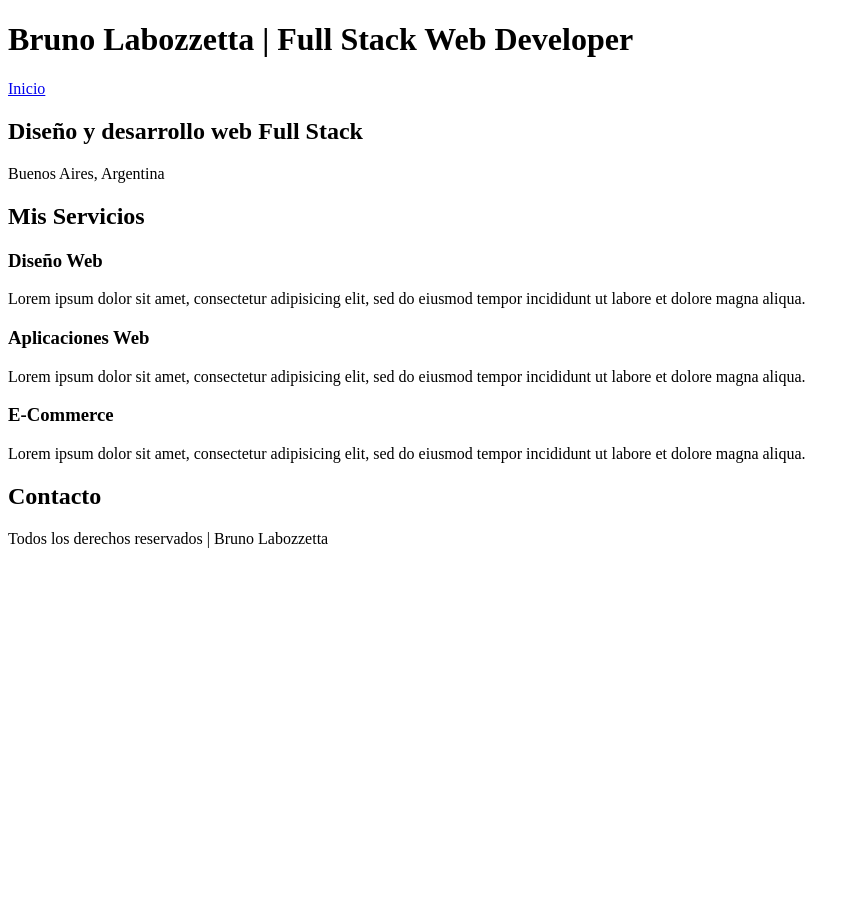
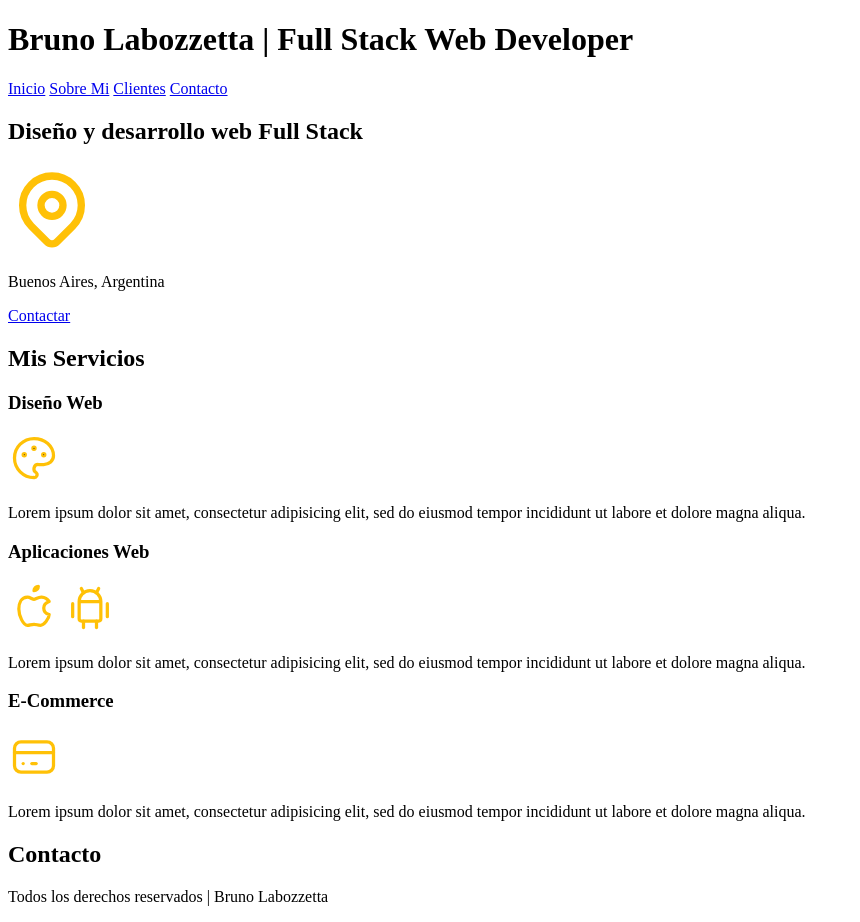
Before and after one commit to brunolabozzetta/freelancer, a plain HTML site: page index.html in a window 1280 px wide. Shown: the whole page, without its empty margins (0-860 px from the left). Before the commit the page ends 800 px from the top, so only its background shows below. Drawn offline with Linux system fonts and the light colour scheme.

Commit message:
avance en cambios

```diff
--- a/index.html
+++ b/index.html
@@ -19,12 +19,26 @@
 
 <nav>
   <a href="#">Inicio</a>
+  <a href="#">Sobre Mi</a>
+  <a href="#">Clientes</a>
+  <a href="#">Contacto</a>
 </nav>
+
+
 
 <section>
 
   <h2>Diseño y desarrollo web Full Stack</h2>
+  <p>
+      <svg xmlns="http://www.w3.org/2000/svg" class="icon icon-tabler icon-tabler-map-pin" width="88" height="88" viewBox="0 0 24 24" stroke-width="2" stroke="#FFC107" fill="none" stroke-linecap="round" stroke-linejoin="round">
+      <path stroke="none" d="M0 0h24v24H0z" fill="none"/>
+      <circle cx="12" cy="11" r="3" />
+      <path d="M17.657 16.657l-4.243 4.243a2 2 0 0 1 -2.827 0l-4.244 -4.243a8 8 0 1 1 11.314 0z" />
+      </svg>
+  </p>
   <p>Buenos Aires, Argentina</p>
+
+  <a href="#">Contactar</a>
 
 </section>
 
@@ -37,18 +51,58 @@
 <section>
 
   <h3>Diseño Web</h3>
+  <p>
+    <svg xmlns="http://www.w3.org/2000/svg" class="icon icon-tabler icon-tabler-palette" width="52" height="52" viewBox="0 0 24 24" stroke-width="1.5" stroke="#ffc107" fill="none" stroke-linecap="round" stroke-linejoin="round">
+    <path stroke="none" d="M0 0h24v24H0z" fill="none"/>
+    <path d="M12 21a9 9 0 1 1 0 -18a9 8 0 0 1 9 8a4.5 4 0 0 1 -4.5 4h-2.5a2 2 0 0 0 -1 3.75a1.3 1.3 0 0 1 -1 2.25" />
+    <circle cx="7.5" cy="10.5" r=".5" fill="currentColor" />
+    <circle cx="12" cy="7.5" r=".5" fill="currentColor" />
+    <circle cx="16.5" cy="10.5" r=".5" fill="currentColor" />
+    </svg>
+  </p>
   <p>Lorem ipsum dolor sit amet, consectetur adipisicing elit, sed do eiusmod tempor incididunt ut labore et dolore magna aliqua. </p>
 </section>
 
 <section>
 
   <h3>Aplicaciones Web</h3>
+  <p>
+    <svg xmlns="http://www.w3.org/2000/svg" class="icon icon-tabler icon-tabler-brand-apple" width="52" height="52" viewBox="0 0 24 24" stroke-width="1.5" stroke="#ffc107" fill="none" stroke-linecap="round" stroke-linejoin="round">
+      <path stroke="none" d="M0 0h24v24H0z" fill="none"/>
+      <path d="M9 7c-3 0 -4 3 -4 5.5c0 3 2 7.5 4 7.5c1.088 -.046 1.679 -.5 3 -.5c1.312 0 1.5 .5 3 .5s4 -3 4 -5c-.028 -.01 -2.472 -.403 -2.5 -3c-.019 -2.17 2.416 -2.954 2.5 -3c-1.023 -1.492 -2.951 -1.963 -3.5 -2c-1.433 -.111 -2.83 1 -3.5 1c-.68 0 -1.9 -1 -3 -1z" />
+      <path d="M12 4a2 2 0 0 0 2 -2a2 2 0 0 0 -2 2" />
+    </svg>
+
+
+    <svg xmlns="http://www.w3.org/2000/svg" class="icon icon-tabler icon-tabler-brand-android" width="52" height="52" viewBox="0 0 24 24" stroke-width="1.5" stroke="#ffc107" fill="none" stroke-linecap="round" stroke-linejoin="round">
+      <path stroke="none" d="M0 0h24v24H0z" fill="none"/>
+      <line x1="4" y1="10" x2="4" y2="16" />
+      <line x1="20" y1="10" x2="20" y2="16" />
+      <path d="M7 9h10v8a1 1 0 0 1 -1 1h-8a1 1 0 0 1 -1 -1v-8a5 5 0 0 1 10 0" />
+      <line x1="8" y1="3" x2="9" y2="5" />
+      <line x1="16" y1="3" x2="15" y2="5" />
+      <line x1="9" y1="18" x2="9" y2="21" />
+      <line x1="15" y1="18" x2="15" y2="21" />
+    </svg>
+
+  </p>
+
+
   <p>Lorem ipsum dolor sit amet, consectetur adipisicing elit, sed do eiusmod tempor incididunt ut labore et dolore magna aliqua. </p>
 </section>
 
 <section>
 
   <h3>E-Commerce</h3>
+  <p>
+    <svg xmlns="http://www.w3.org/2000/svg" class="icon icon-tabler icon-tabler-credit-card" width="52" height="52" viewBox="0 0 24 24" stroke-width="1.5" stroke="#ffc107" fill="none" stroke-linecap="round" stroke-linejoin="round">
+      <path stroke="none" d="M0 0h24v24H0z" fill="none"/>
+      <rect x="3" y="5" width="18" height="14" rx="3" />
+      <line x1="3" y1="10" x2="21" y2="10" />
+      <line x1="7" y1="15" x2="7.01" y2="15" />
+      <line x1="11" y1="15" x2="13" y2="15" />
+      </svg>
+  </p>
   <p>Lorem ipsum dolor sit amet, consectetur adipisicing elit, sed do eiusmod tempor incididunt ut labore et dolore magna aliqua. </p>
 </section>
 
```
Also changed, not shown: img/hero.jpg (renamed from hero.jpg).
